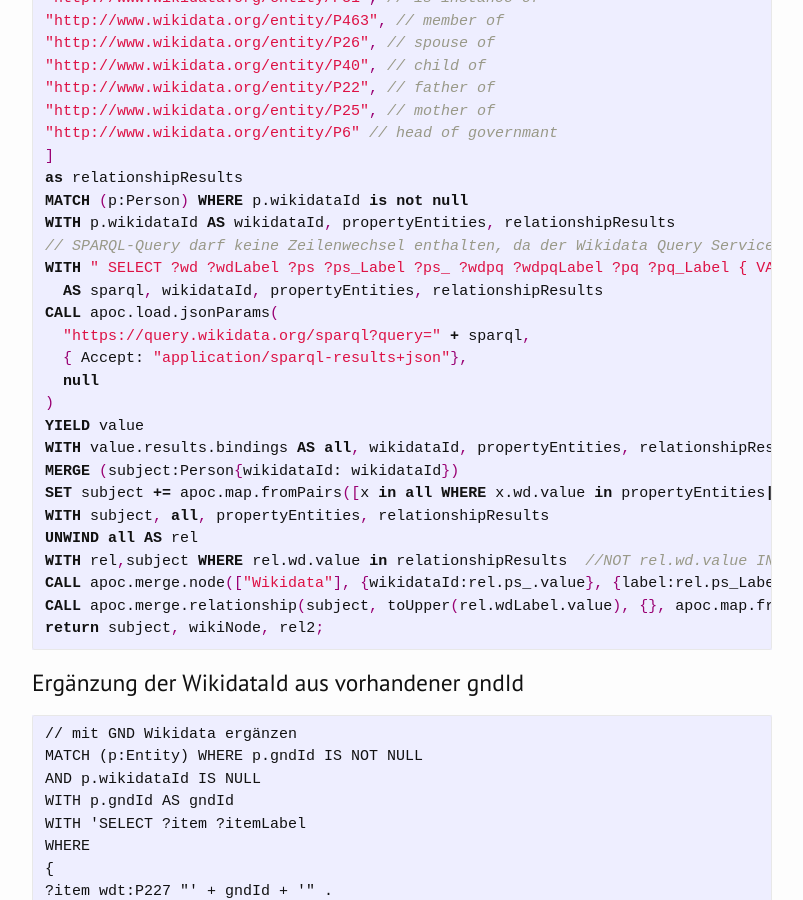
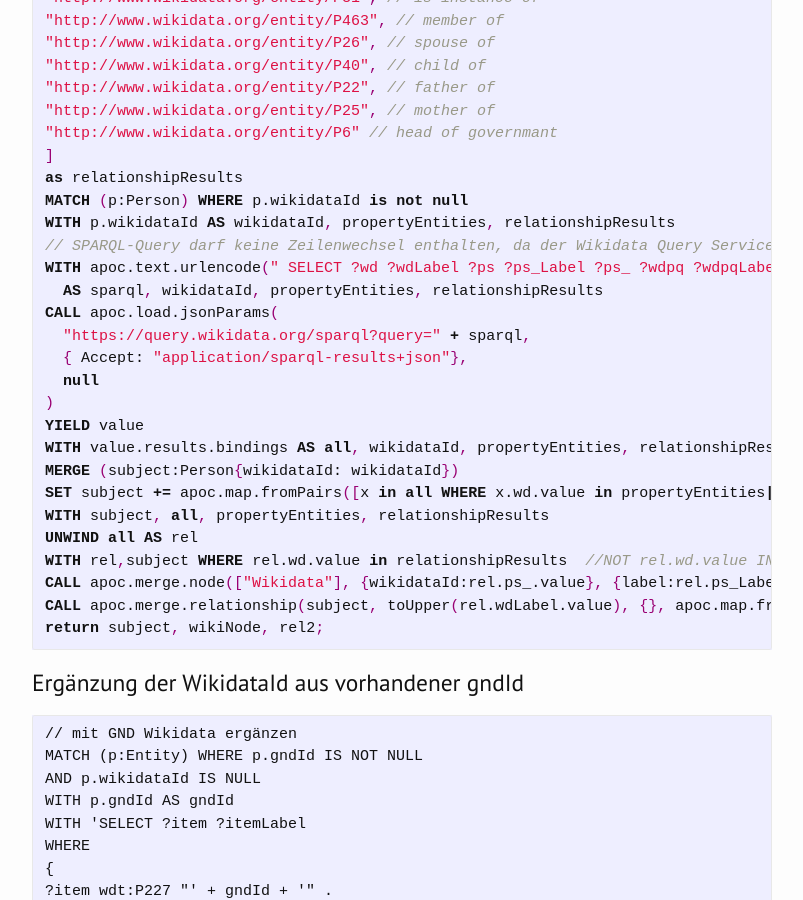
Before and after one commit to kuczera/Graphentechnologien, a Jekyll site: the page built from docs/60_Wikidata.md, in a window 1280 px wide and 900 px high, scrolled down 7093 px. Shown: the whole window, without its empty margins (238-1041 px from the left). Built offline with Jekyll 4.4.1, drawn with Linux system fonts in a browser that asks for light colours.

Commit message:
added apoc.text.urlencode for the sparql

```diff
--- a/docs/60_Wikidata.md
+++ b/docs/60_Wikidata.md
@@ -258,7 +258,7 @@ as relationshipResults
 MATCH (p:Person) WHERE p.wikidataId is not null
 WITH p.wikidataId AS wikidataId, propertyEntities, relationshipResults
 // SPARQL-Query darf keine Zeilenwechsel enthalten, da der Wikidata Query Service sonst einen Fehler meldet.
-WITH " SELECT ?wd ?wdLabel ?ps ?ps_Label ?ps_ ?wdpq ?wdpqLabel ?pq ?pq_Label { VALUES (?company) {(wd:" + wikidataId + ")} ?company ?p ?statement . ?statement ?ps ?ps_ .  ?wd wikibase:claim ?p. ?wd wikibase:statementProperty ?ps. OPTIONAL { ?statement ?pq ?pq_ . ?wdpq wikibase:qualifier ?pq . } SERVICE wikibase:label { bd:serviceParam wikibase:language \"en\" } } ORDER BY ?wd ?statement ?ps"
+WITH apoc.text.urlencode(" SELECT ?wd ?wdLabel ?ps ?ps_Label ?ps_ ?wdpq ?wdpqLabel ?pq ?pq_Label { VALUES (?company) {(wd:" + wikidataId + ")} ?company ?p ?statement . ?statement ?ps ?ps_ .  ?wd wikibase:claim ?p. ?wd wikibase:statementProperty ?ps. OPTIONAL { ?statement ?pq ?pq_ . ?wdpq wikibase:qualifier ?pq . } SERVICE wikibase:label { bd:serviceParam wikibase:language \"en\" } } ORDER BY ?wd ?statement ?ps")
   AS sparql, wikidataId, propertyEntities, relationshipResults
 CALL apoc.load.jsonParams(
   "https://query.wikidata.org/sparql?query=" + sparql,
```
